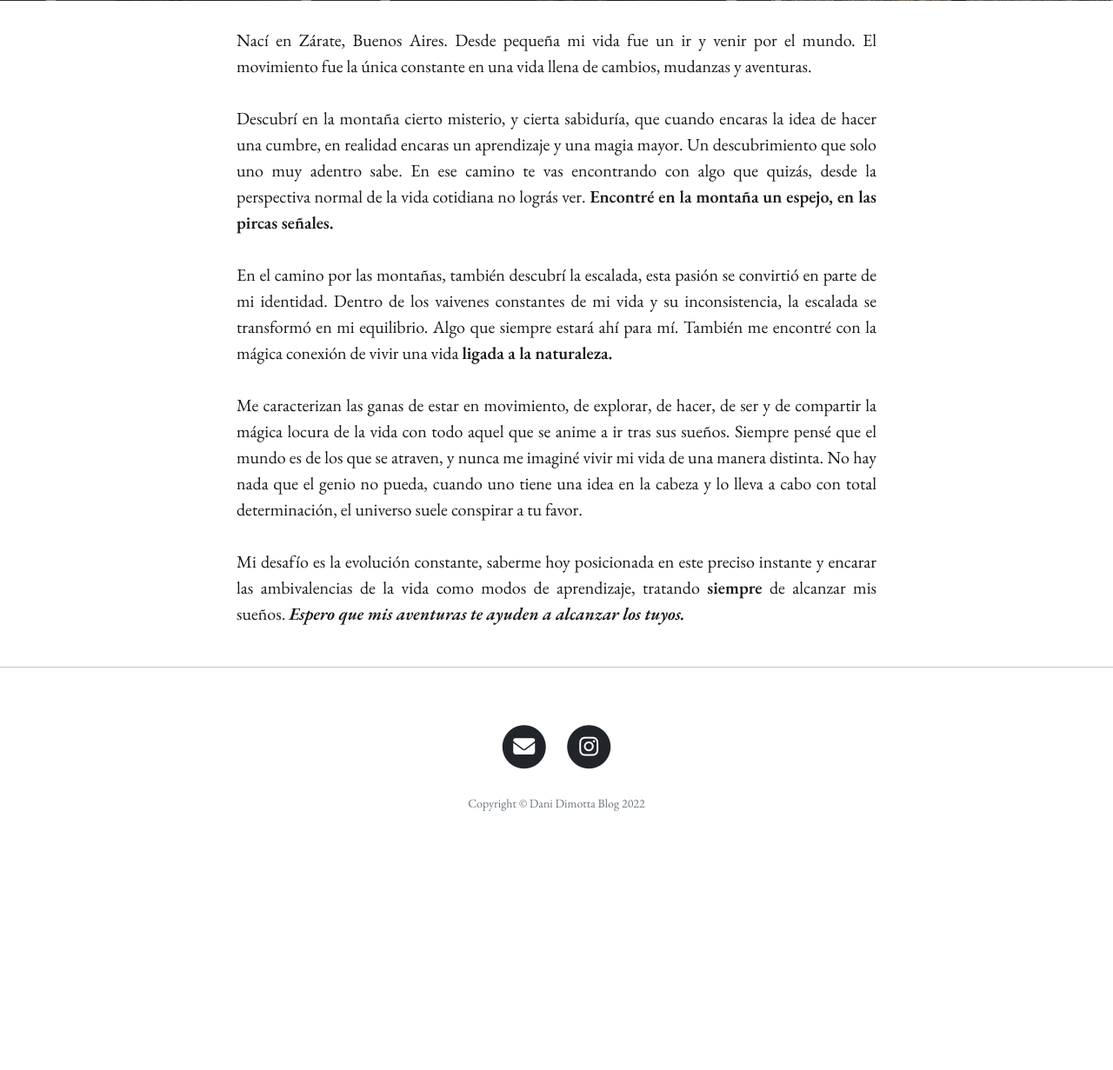
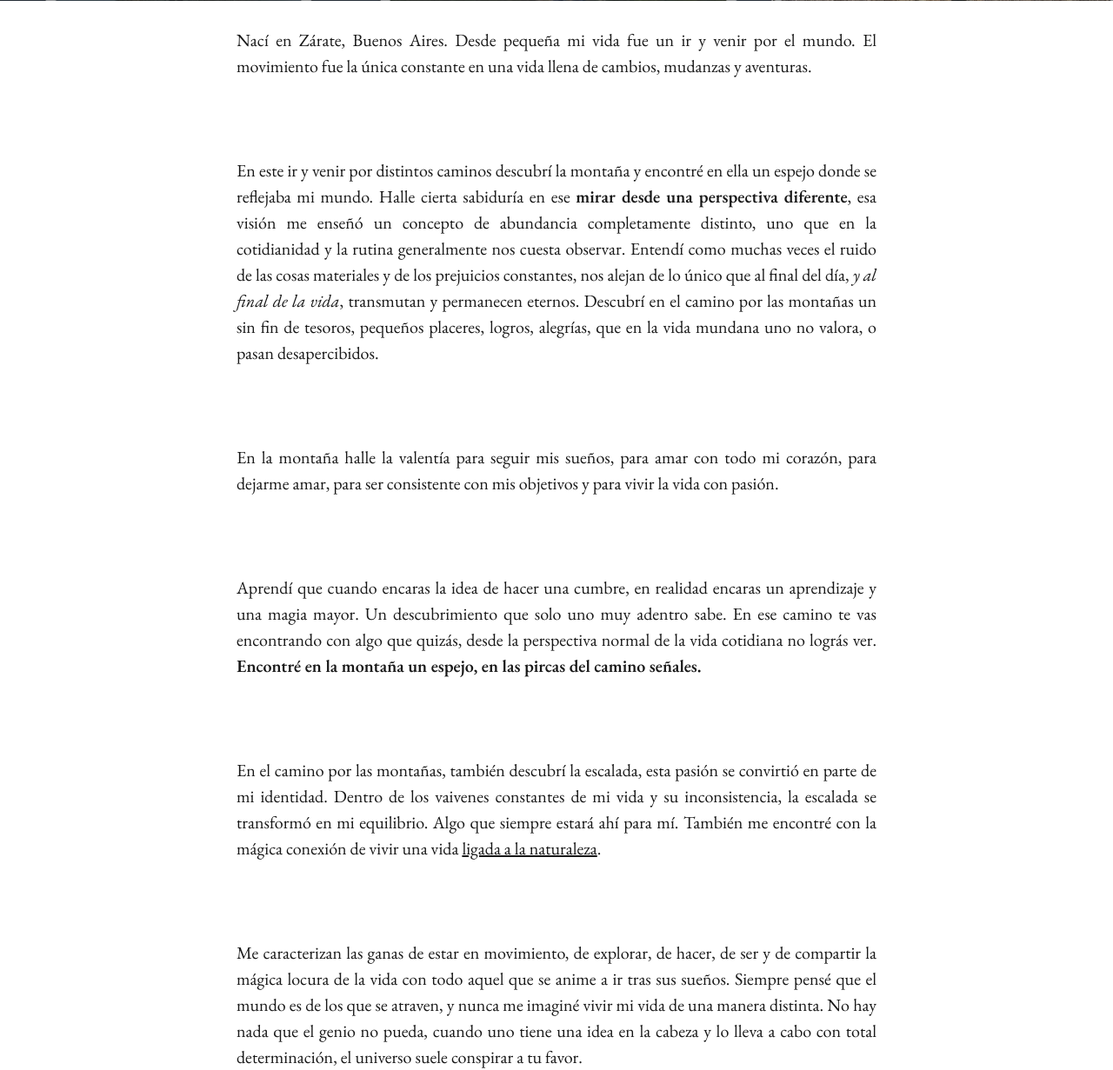
Before and after one commit to NMS47/Blog-Dani, a Flask app: page /about in a window 1280 px wide. Shown: the part 634-1865 px from the top of the page at 87% size. Before the commit the page ends 1567 px from the top, so only its background shows below. Run offline with Flask 2, Linux system fonts and the light colour scheme; some libraries are stand-ins or nearby versions.

Commit message:
changed about me

```diff
--- a/templates/about.html
+++ b/templates/about.html
@@ -21,23 +21,34 @@
         <div class="col-lg-8 col-md-10 mx-auto">
             <p> Nací en Zárate, Buenos Aires. Desde pequeña mi vida fue un ir y venir por el mundo. El movimiento fue la
                 única constante en una vida llena de cambios, mudanzas y aventuras. </p>
-
-            <p> Descubrí en la montaña cierto misterio, y cierta sabiduría, que cuando encaras la idea de hacer una
-                cumbre, en realidad encaras un aprendizaje y una magia mayor. Un descubrimiento que solo uno muy adentro
-                sabe. En ese camino te vas encontrando con algo que quizás, desde la perspectiva normal de la vida
-                cotidiana no lográs ver. <strong>Encontré en la montaña un espejo, en las pircas señales.</strong></p>
-
+            <br>
+            <p> En este ir y venir por distintos caminos descubrí la montaña y encontré en ella un espejo donde se
+                reflejaba mi mundo. Halle cierta sabiduría en ese <strong>mirar desde una perspectiva diferente</strong>,
+                esa visión me enseñó un concepto de abundancia completamente distinto, uno que en la cotidianidad y la
+                rutina generalmente nos cuesta observar. Entendí como muchas veces el ruido de las cosas materiales y de
+                los prejuicios constantes, nos alejan de lo único que al final del día,<i> y al final de la vida</i>,
+                transmutan y permanecen eternos. Descubrí en el camino por las montañas un sin fin de tesoros, pequeños
+                placeres, logros, alegrías, que en la vida mundana uno no valora, o pasan desapercibidos. </p>
+            <br>
+            <p> En la montaña halle la valentía para seguir mis sueños, para amar con todo mi corazón, para dejarme
+                amar, para ser consistente con mis objetivos y para vivir la vida con pasión. </p>
+            <br>
+            <p>Aprendí que cuando encaras la idea de hacer una cumbre, en realidad encaras un aprendizaje y una magia
+                mayor. Un descubrimiento que solo uno muy adentro sabe. En ese camino te vas encontrando con algo que
+                quizás, desde la perspectiva normal de la vida cotidiana no lográs ver. <strong>Encontré en la montaña
+                    un espejo, en las pircas del camino señales.</strong></p>
+            <br>
             <p> En el camino por las montañas, también descubrí la escalada, esta pasión se convirtió en parte de mi
                 identidad. Dentro de los vaivenes constantes de mi vida y su inconsistencia, la escalada se transformó
                 en mi equilibrio. Algo que siempre estará ahí para mí. También me encontré con la mágica conexión de
-                vivir una vida <strong>ligada a la naturaleza.</strong></p>
-
+                vivir una vida <u>ligada a la naturaleza</u>.</p>
+            <br>
             <p> Me caracterizan las ganas de estar en movimiento, de explorar, de hacer, de ser y de compartir la mágica
                 locura de la vida con todo aquel que se anime a ir tras sus sueños. Siempre pensé que el mundo es de los
                 que se atraven, y nunca me imaginé vivir mi vida de una manera distinta. No hay nada que el genio no
                 pueda, cuando uno tiene una idea en la cabeza y lo lleva a cabo con total determinación, el universo
                 suele conspirar a tu favor. </p>
-
+            <br>
             <p> Mi desafío es la evolución constante, saberme hoy posicionada en este preciso instante y encarar las
                 ambivalencias de la vida como modos de aprendizaje, tratando <strong>siempre</strong> de alcanzar mis
                 sueños.<strong><i> Espero que mis aventuras te ayuden a alcanzar los tuyos. </i></strong></p>
```
